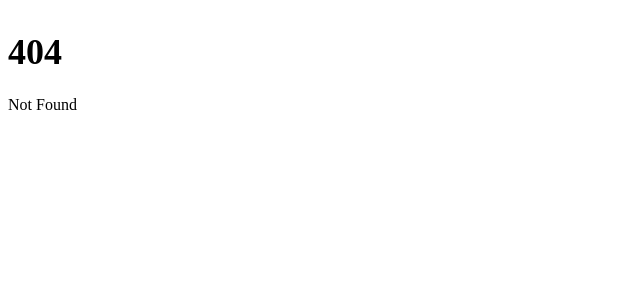
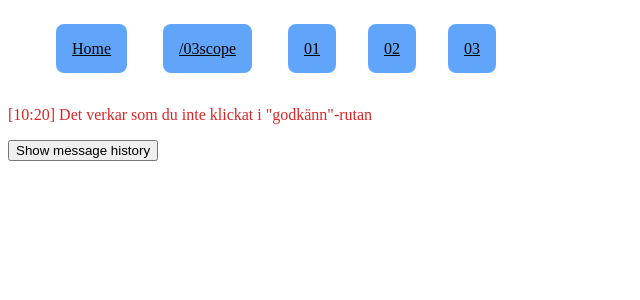
Before and after one commit to henrikvilhelmberglund/frontend-projekt-23-svelte, a SvelteKit app: page /03scope/02 in a window 1280 px wide. Before the commit this address had no page. Shown: the top 300 px of the page, without its empty margins (0-640 px from the left). Built offline with nearby package versions, Linux system fonts and the light colour scheme.

Commit message:
feat: :sparkles: add 03scope svelte versions

```diff
--- /dev/null
+++ b/src/routes/03scope/+layout.svelte
@@ -0,0 +1,11 @@
+<script>
+	import Nav from "$lib/Nav.svelte";
+	let routes = ["01", "02", "03"];
+	let prefix = "/03scope";
+</script>
+
+<Nav {routes} {prefix} />
+<slot />
+
+<style>
+</style>
--- /dev/null
+++ b/src/routes/03scope/01/+page.svelte
@@ -0,0 +1,22 @@
+<script>
+	import ListDisplay from "./ListDisplay.svelte";
+	const quotes = {
+		quotes: [
+			"The best is yet to be.",
+			"Try to be a rainbow in someones cloud.",
+			"When things go wrong, dont go with them."
+		]
+	};
+	const authors = { authors: ["Charles Dickens", "Jane Austen", "Mark Twain"] };
+	const severalProperties = {
+		first: ["This object", "contains", "multiple properties"],
+		second: ["Like this!"]
+	};
+</script>
+
+<ListDisplay data={{ ...quotes }} />
+<ListDisplay data={{ ...authors }} />
+<ListDisplay data={{ ...severalProperties }} />
+
+<style>
+</style>
--- /dev/null
+++ b/src/routes/03scope/01/ListDisplay.svelte
@@ -0,0 +1,33 @@
+<script>
+	import { fade } from "svelte/transition";
+	export let data;
+	let clicked = [];
+	// let reversedI = [...Object.values(data)[0].keys()].reverse();
+	// let reversedI = Object.values(data)[0]
+	// 	.map((_, i) => i)
+	// 	.reverse();
+	let reversedI = Object.keys(Object.values(data)[0]).reverse();
+	// console.log(reversedI);
+	let dataName = Object.keys(data)[0];
+</script>
+
+<div class="m-4 w-[50vw] bg-slate-300 rounded-lg p-4">
+	{#each Object.entries(data) as [key, array], index}
+		<button
+			on:click={() => (clicked[index] = !clicked[index])}
+			class="showBtn m-4 rounded-xl border-2 border-solid border-sky-500 bg-sky-300 p-4 hover:bg-sky-200 "
+			>{clicked[index] ? "Hide" : "Show"} {key}</button>
+		{#if clicked[index]}
+			<ul class="list">
+				{#each array as item, i}
+					<li class="p-1" in:fade={{ delay: 100 * i }} out:fade={{ delay: 100 * +reversedI[i] }}>
+						{item}
+					</li>
+				{/each}
+			</ul>
+		{/if}
+	{/each}
+</div>
+
+<style>
+</style>
--- /dev/null
+++ b/src/routes/03scope/02/+page.svelte
@@ -0,0 +1,48 @@
+<script>
+	import { onMount } from "svelte";
+	let show;
+	const messages = [
+		{
+			time: "10:12",
+			from: "bot",
+			text: "Välkommen till vår chat! Kan jag hjälpa till med något?"
+		},
+		{
+			time: "10:14",
+			from: "user",
+			text: "Något går fel när jag försöker bekräfta beställningen"
+		},
+		{
+			time: "10:20",
+			from: "bot",
+			text: 'Det verkar som du inte klickat i "godkänn"-rutan'
+		}
+	];
+
+	function getLastMessage(arr) {
+		const newArr = [...arr];
+		newArr.reverse();
+		return newArr[0];
+	}
+</script>
+
+<p
+	id="latestMessage"
+	class={getLastMessage(messages).from === "user" ? "text-blue-600" : "text-red-600"}>
+	[{getLastMessage(messages).time}] {getLastMessage(messages).text}
+</p>
+
+<button on:click={() => (show = !show)} id="showAllMessagesBtn"
+	>{show ? "Hide" : "Show"} message history</button>
+{#if show}
+	<ul id="allMessages">
+		{#each messages as message}
+			<li class={message.from === "user" ? "text-blue-600" : "text-red-600"}>
+				[{message.time}] {message.text}
+			</li>
+		{/each}
+	</ul>
+{/if}
+
+<style>
+</style>
--- /dev/null
+++ b/src/routes/03scope/03/+page.svelte
@@ -0,0 +1,24 @@
+<script>
+	let show;
+	function showHelp(help) {
+		document.getElementById("help").textContent = help;
+	}
+
+	const helpText = [
+		{ name: "E-mail", id: "email", help: "Din e-mail adress" },
+		{ name: "Namn", id: "name", help: "Ditt namn" },
+		{ name: "Ålder", id: "age", help: "Din ålder (du måste vara över 18)" }
+	];
+</script>
+
+<form>
+	{#each helpText as { name, id }, i}
+		<p>{name}: <input on:focus={() => (show = i + 1)} type="text" {id} name={id} /></p>
+	{/each}
+	{#if show}
+		<p id="help">{helpText[show - 1].help}</p>
+	{/if}
+</form>
+
+<style>
+</style>
```
Also changed, not shown: src/routes/03scope/+page.svelte (added).
